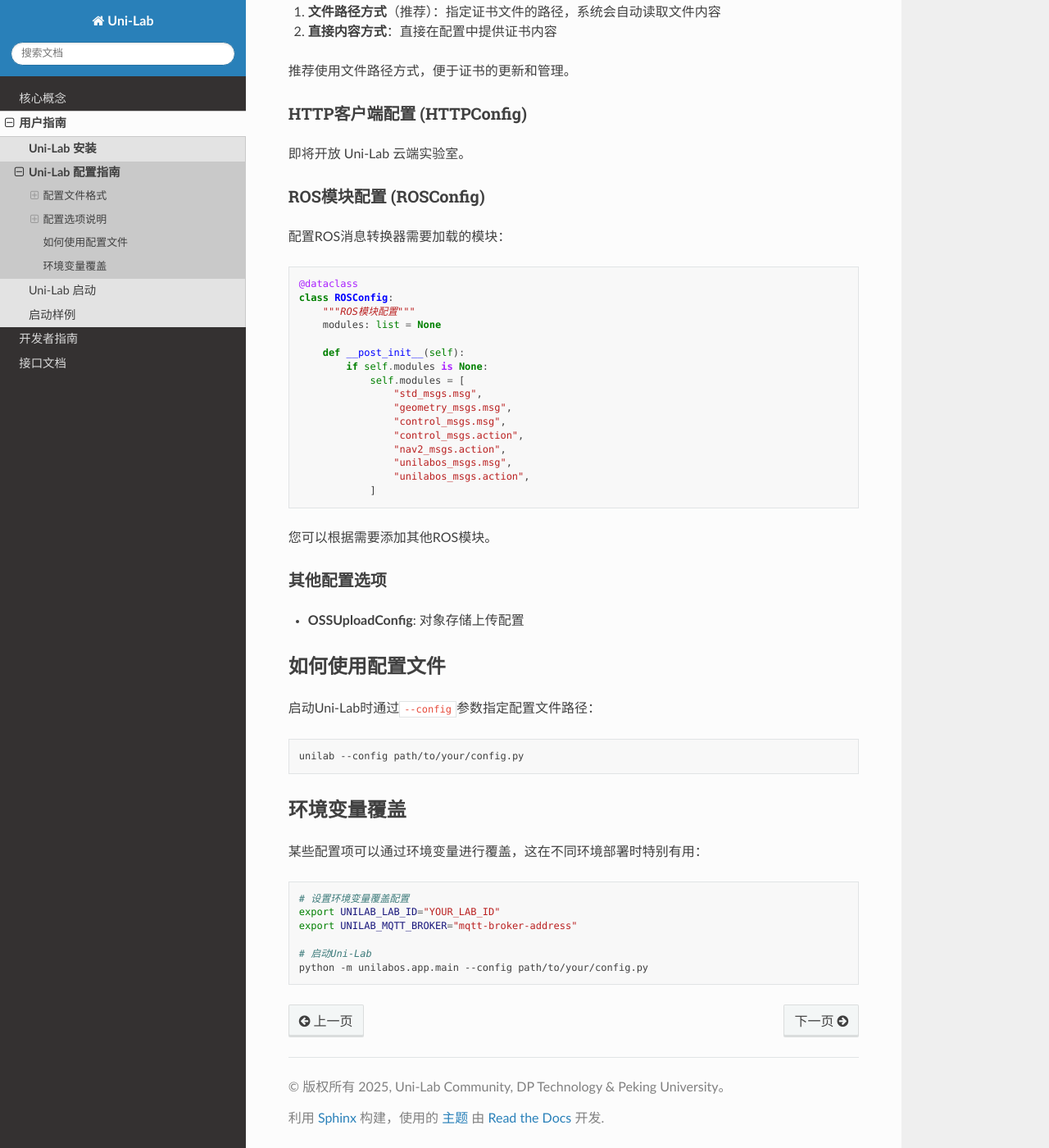
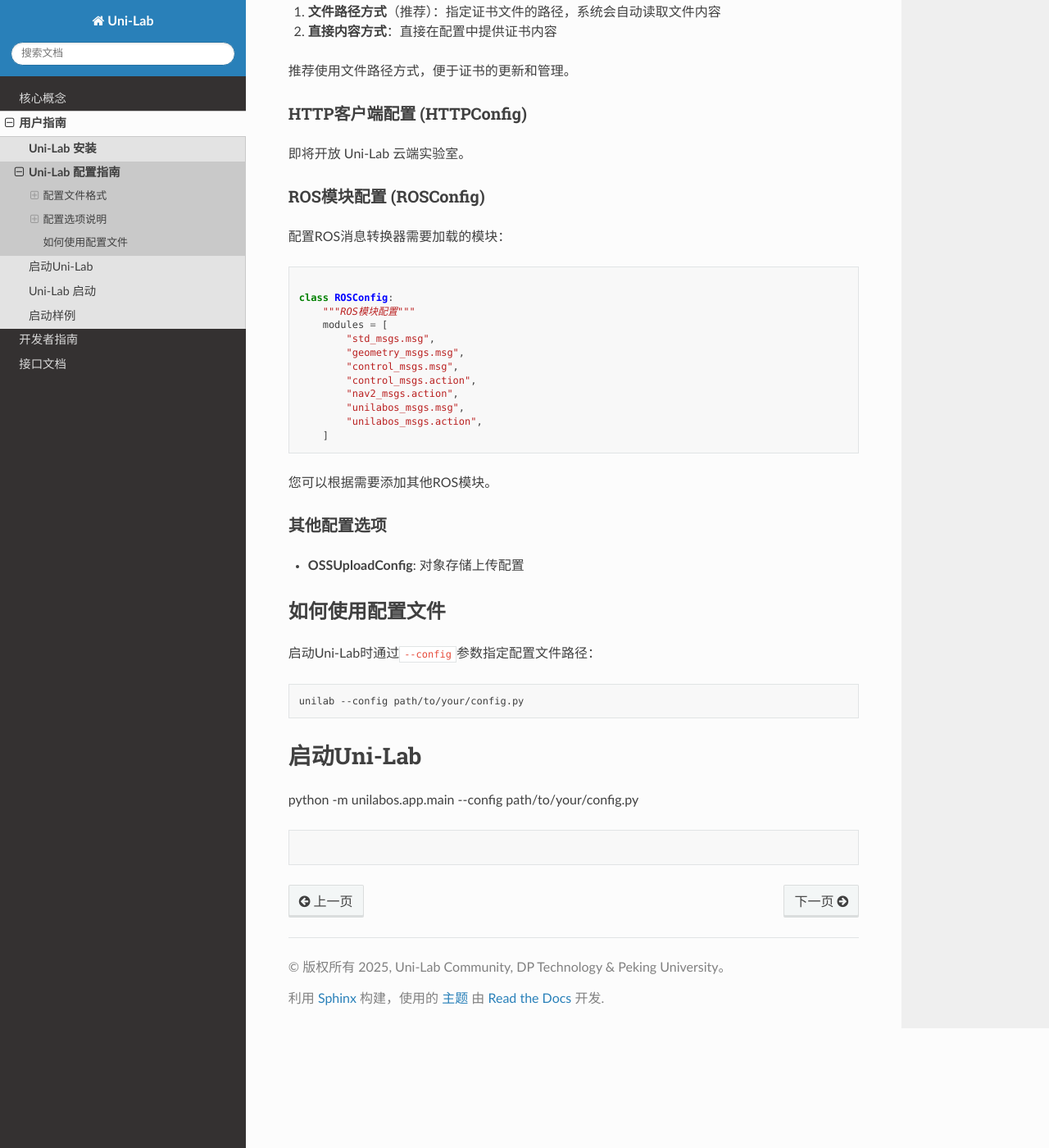
Before and after one commit to taidixiong/Uni-Lab-OS, a Sphinx documentation site: the page built from docs/user_guide/configuration.md, in a window 1280 px wide and 1400 px high, scrolled down 1398 px. Shown: the whole window at 82% size. Built offline with Sphinx 7.4.7 and the Read the Docs theme 3.1.0, drawn with Linux system fonts in a browser that asks for light colours; pages that are not in the unit, such as notebooks, are missing from menus.

````diff
--- a/docs/user_guide/configuration.md
+++ b/docs/user_guide/configuration.md
@@ -18,7 +18,7 @@ Uni-Lab支持Python格式的配置文件，它比YAML或JSON提供更多的灵
 from dataclasses import dataclass
 
 # 配置类定义
-@dataclass
+
 class MQConfig:
     """MQTT 配置类"""
     lab_id: str = "YOUR_LAB_ID"
@@ -34,7 +34,7 @@ class MQConfig:
 MQTT配置用于连接消息队列服务，是Uni-Lab与云端通信的主要方式。
 
 ```python
-@dataclass
+
 class MQConfig:
     """MQTT 配置类"""
     lab_id: str = "7AAEDBEA"  # 实验室唯一标识
@@ -74,22 +74,18 @@ MQTT连接支持两种方式配置证书：
 配置ROS消息转换器需要加载的模块：
 
 ```python
-@dataclass
+
 class ROSConfig:
     """ROS模块配置"""
-    modules: list = None
-
-    def __post_init__(self):
-        if self.modules is None:
-            self.modules = [
-                "std_msgs.msg",
-                "geometry_msgs.msg",
-                "control_msgs.msg",
-                "control_msgs.action",
-                "nav2_msgs.action",
-                "unilabos_msgs.msg",
-                "unilabos_msgs.action",
-            ]
+    modules = [
+        "std_msgs.msg",
+        "geometry_msgs.msg",
+        "control_msgs.msg",
+        "control_msgs.action",
+        "nav2_msgs.action",
+        "unilabos_msgs.msg",
+        "unilabos_msgs.action",
+    ]
 ```
 
 您可以根据需要添加其他ROS模块。
@@ -106,15 +102,6 @@ class ROSConfig:
 unilab --config path/to/your/config.py
 ```
 
-## 环境变量覆盖
-
-某些配置项可以通过环境变量进行覆盖，这在不同环境部署时特别有用：
-
-```bash
-# 设置环境变量覆盖配置
-export UNILAB_LAB_ID="YOUR_LAB_ID"
-export UNILAB_MQTT_BROKER="mqtt-broker-address"
-
 # 启动Uni-Lab
 python -m unilabos.app.main --config path/to/your/config.py
 ```
````
Also changed, not shown: README.md (+83 -0 lines), docs/user_guide/installation.md (+1 -1 lines).
